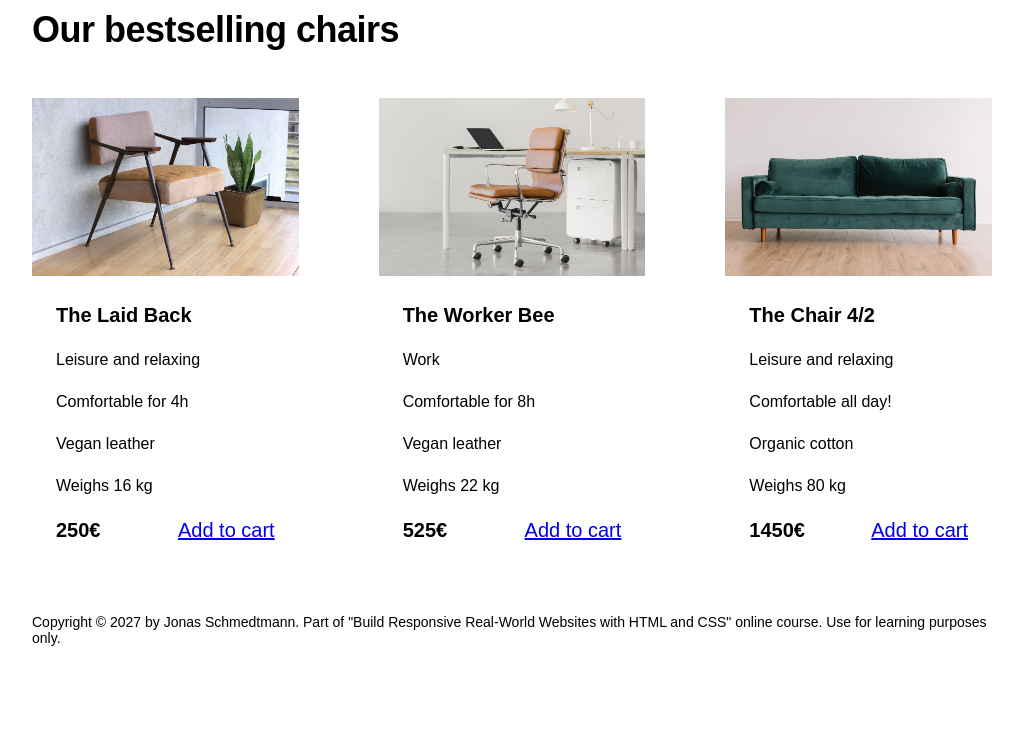
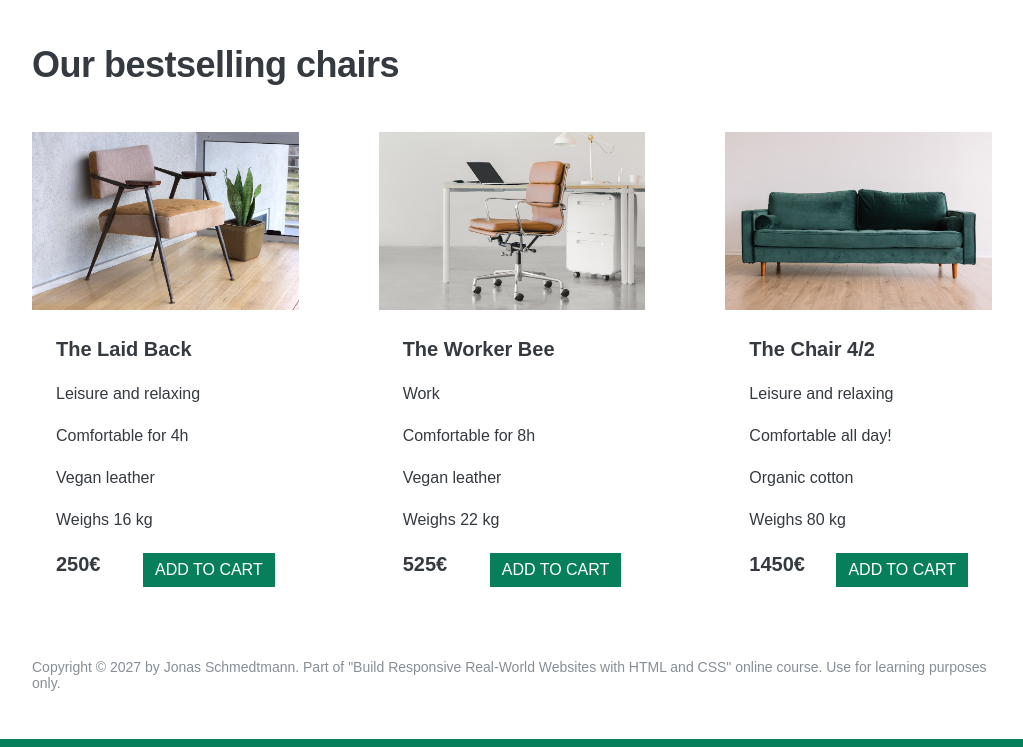
Before and after one commit to kenibatz/responsiveHTMLCSSSection05, a plain HTML site: page index.html in a window 1280 px wide. Shown: the part 1093-1840 px from the top of the page, without its empty margins (128-1151 px from the left). Before the commit the page ends 1787 px from the top, so only its background shows below. Drawn offline with Linux system fonts and the light colour scheme.

Commit message:
l72 implementing colors

```diff
--- a/index.html
+++ b/index.html
@@ -8,7 +8,7 @@
     <link rel="preconnect" href="https://fonts.googleapis.com" />
     <link rel="preconnect" href="https://fonts.gstatic.com" crossorigin />
     <link
-      href="https://fonts.googleapis.com/css2?family=Inter:wght@400;500;700&display=swap"
+      href="https://fonts.googleapis.com/css2?family=Inter:wght@400;500;600;700&display=swap"
       rel="stylesheet"
     />
     <link rel="stylesheet" href="style.css" />
--- a/style.css
+++ b/style.css
@@ -6,6 +6,11 @@ FONT SIZE SYSTEM (px)
 10 / 12 / 14 / 16 / 18 / 20 / 24 / 30 / 36 / 44 / 52 / 62 / 74 / 86 / 98
 */
 
+/*
+COLOR SYSTEM
+MAIN: #087f5b;
+GREY: #343a40;
+*/
 * {
   margin: 0;
   padding: 0;
@@ -17,6 +22,8 @@ FONT SIZE SYSTEM (px)
 /* ------------------------ */
 body {
   font-family: sans-serif;
+  color: #343a40;
+  border-bottom: 8px solid #087f5b;
 }
 
 .container {
@@ -41,6 +48,31 @@ h2 {
   display: grid;
   grid-template-columns: repeat(3, 1fr);
   column-gap: 80px;
+}
+
+.btn:link,
+.btn:visited {
+  background-color: #087f5b;
+  color: #fff;
+  text-decoration: none;
+  text-transform: uppercase;
+  display: inline-block;
+  font-weight: 500;
+}
+
+.btn:hover,
+.btn:active {
+  background-color: #099268;
+}
+
+.btn--big {
+  padding: 16px 32px;
+  font-size: 18px;
+}
+
+.btn--small {
+  padding: 8px 12px;
+  font-size: 16px;
 }
 
 /* ------------------------ */
@@ -94,6 +126,9 @@ img {
 
 /* TESTIMONIAL */
 .testimonial-section {
+  background-color: #087f5b;
+  color: #fff;
+  padding: 24px;
 }
 
 .testimonial-box {
@@ -151,4 +186,5 @@ h3 {
 footer {
   font-size: 14px;
   margin-bottom: 48px;
+  color: #868e96;
 }
```
